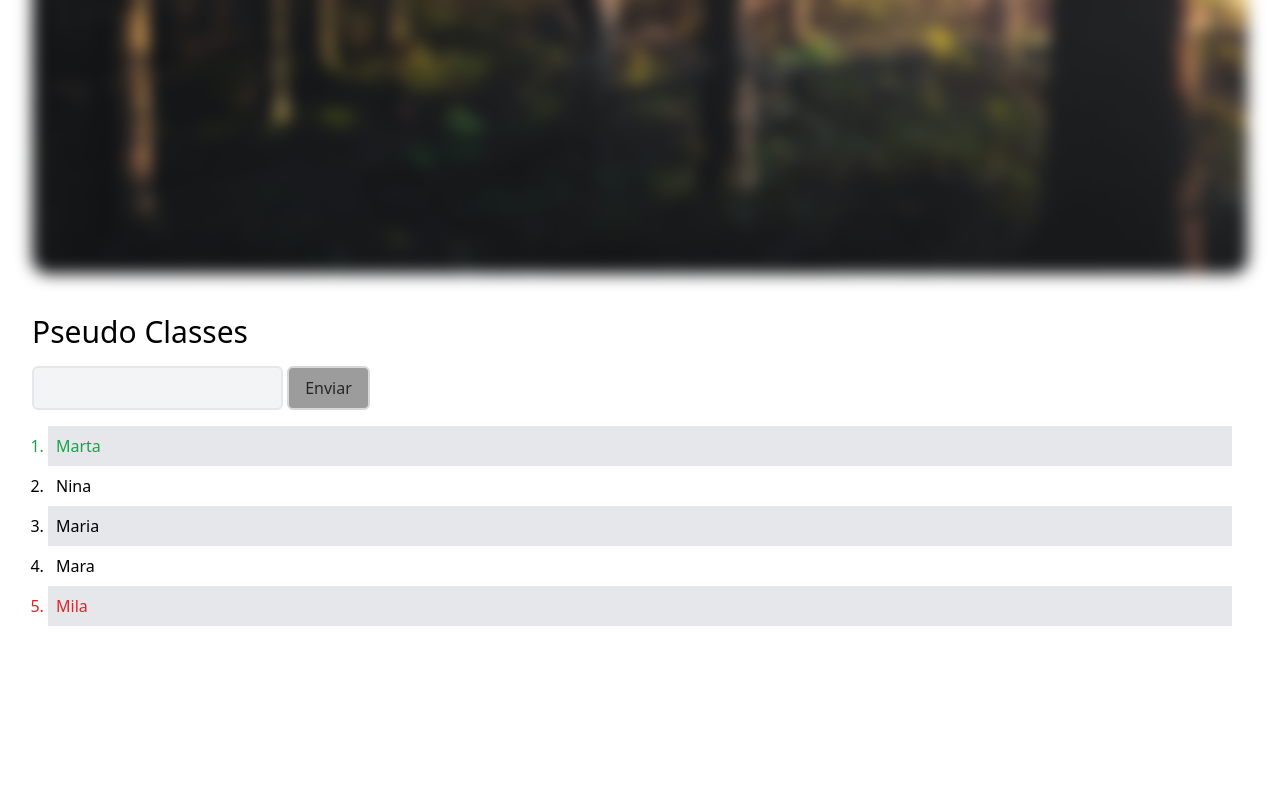
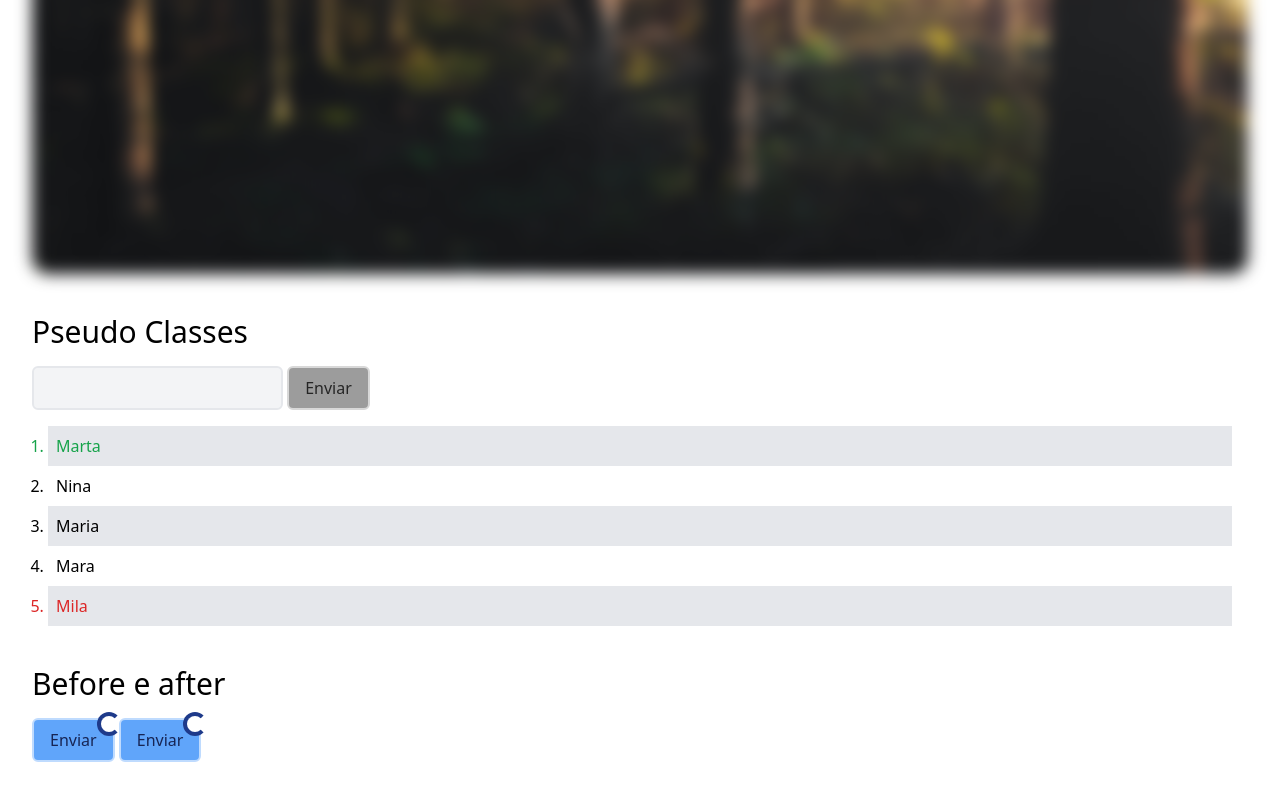
Before and after one commit to oricardos/Forest, a website: page src/index.html in a window 1280 px wide. Shown: the part 3896-4696 px from the top of the page. Before the commit the page ends 4562 px from the top, so only its background shows below. Drawn offline with Linux system fonts and the light colour scheme.

Commit message:
before e after

```diff
--- a/src/index.html
+++ b/src/index.html
@@ -157,5 +157,26 @@
       </ol>
     </div>
     <!-- Fim Pseudo Classes -->
+     <!-- Before e after -->
+    <div class="my-10">
+      <h1 class="text-3xl">Before e after</h1>
+      <button
+          class="bg-blue-400 hover:bg-blue-200 active:bg-blue-300 text-blue-950 border-2 border-blue-200 py-2 px-4 mt-4 rounded-md relative after:size-6 after:absolute after:bg-white after:rounded-full after:border-4 after:border-blue-900 after:border-r-transparent after:-top-2 after:-right-2"
+          disabled
+        >
+          Enviar
+        </button>
+        <!-- sem after -->
+        <button
+        class="bg-blue-400 hover:bg-blue-200 active:bg-blue-300 text-blue-950 border-2 border-blue-200 py-2 px-4 mt-4 rounded-md relative"
+        disabled
+      >
+        Enviar
+        <span
+          class="size-6 absolute bg-white rounded-full border-4 border-blue-900 border-r-transparent -top-2 -right-2"
+        ></span>
+      </button>
+    </div>
+      <!-- Fim Before e after -->
   </body>
 </html>
```
Also changed, not shown: src/output.css.
